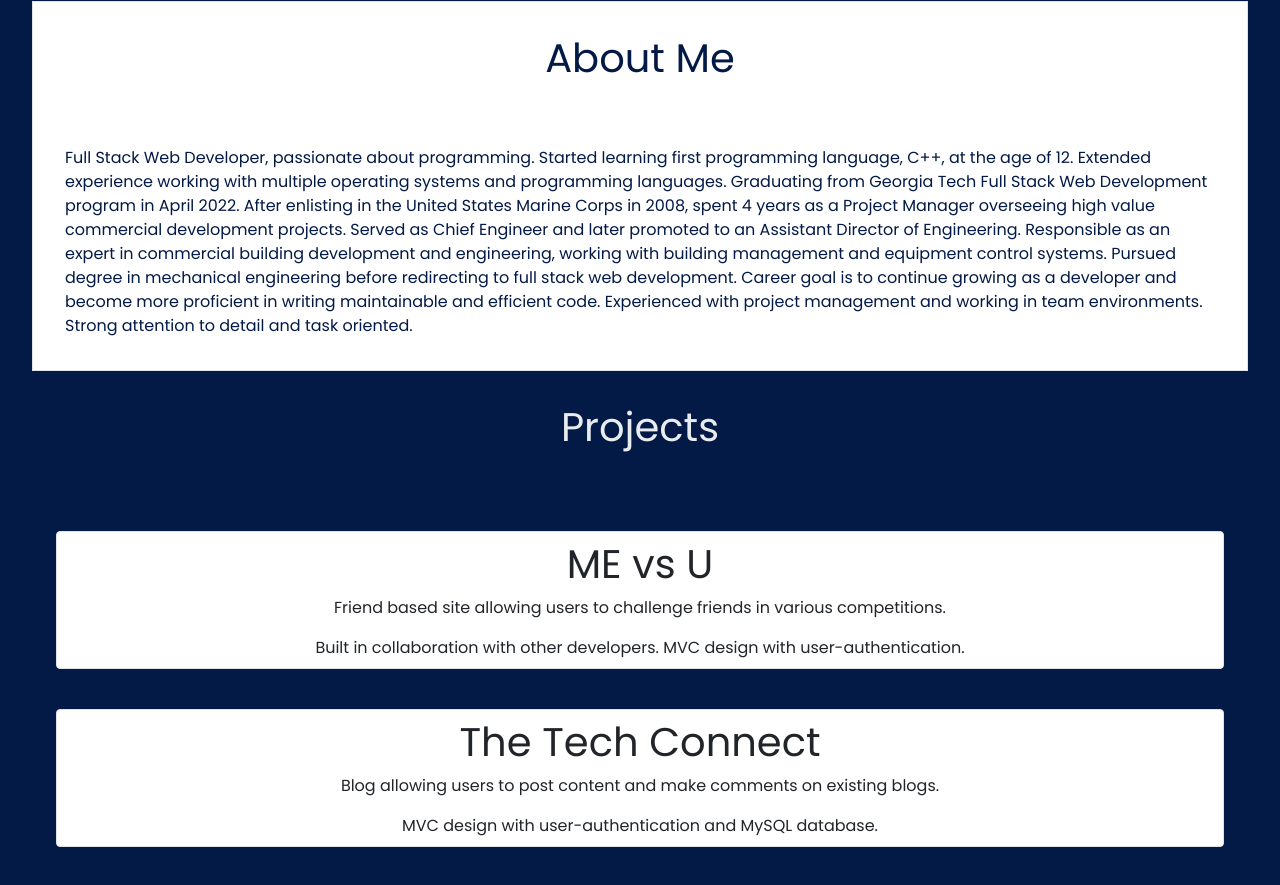
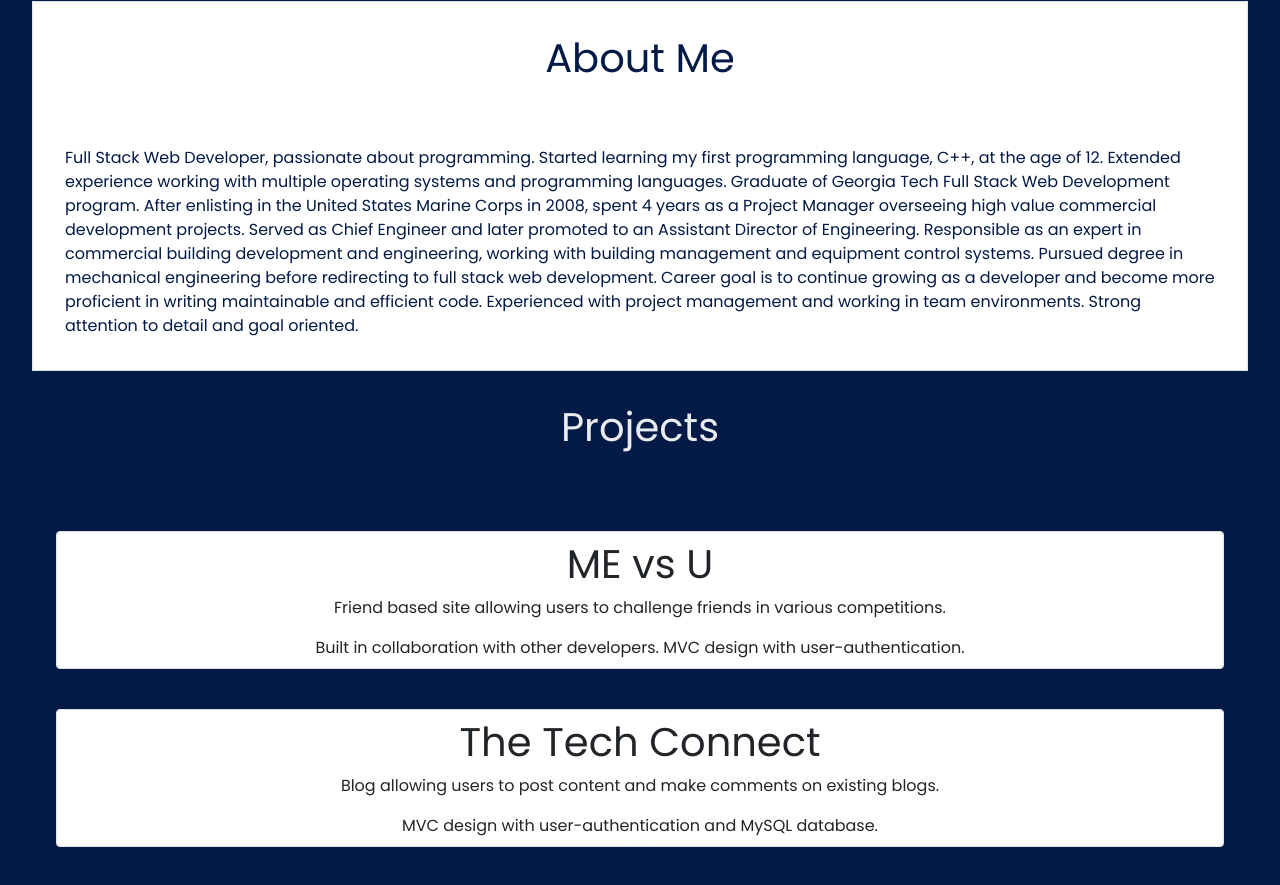
Before and after one commit to jgarner828/portfolio, a React (Create React App) app: page / in a window 1280 px wide. Shown: the part 904-1789 px from the top of the page. Built offline with nearby package versions, Linux system fonts and the light colour scheme.

Commit message:
fixing about me section

```diff
--- a/src/components/About.js
+++ b/src/components/About.js
@@ -16,7 +16,7 @@ export default function About(props) {
     <section id="about" style={styles} className='d-flex flex-column justify-content-center border border-solid'>
 
       <h1 style={styles} className='display-text text-center text-grey'>About Me</h1>
-      <p style={styles} className='align-text-center rounded-pill'>Full Stack Web Developer, passionate about programming. Started learning first programming language, C++, at the age of 12.  Extended experience working with multiple operating systems and programming languages. Graduating from Georgia Tech Full Stack Web Development program in April 2022. After enlisting in the United States Marine Corps in 2008, spent 4 years as a Project Manager overseeing high value commercial development projects. Served as Chief Engineer and later promoted to an Assistant Director of Engineering. Responsible as an expert in commercial building development and engineering, working with building management and equipment control systems.  Pursued degree in mechanical engineering before redirecting to full stack web development. Career goal is to continue growing as a developer and become more proficient in writing maintainable and efficient code. Experienced with project management and working in team environments. Strong attention to detail and task oriented.</p>
+      <p style={styles} className='align-text-center rounded-pill'>Full Stack Web Developer, passionate about programming. Started learning my first programming language, C++, at the age of 12.  Extended experience working with multiple operating systems and programming languages. Graduate of Georgia Tech Full Stack Web Development program. After enlisting in the United States Marine Corps in 2008, spent 4 years as a Project Manager overseeing high value commercial development projects. Served as Chief Engineer and later promoted to an Assistant Director of Engineering. Responsible as an expert in commercial building development and engineering, working with building management and equipment control systems.  Pursued degree in mechanical engineering before redirecting to full stack web development. Career goal is to continue growing as a developer and become more proficient in writing maintainable and efficient code. Experienced with project management and working in team environments. Strong attention to detail and goal oriented.</p>
 
     </section>
   );
```
Also changed, not shown: 10 other files (tests, documents, lock files or other folders).
